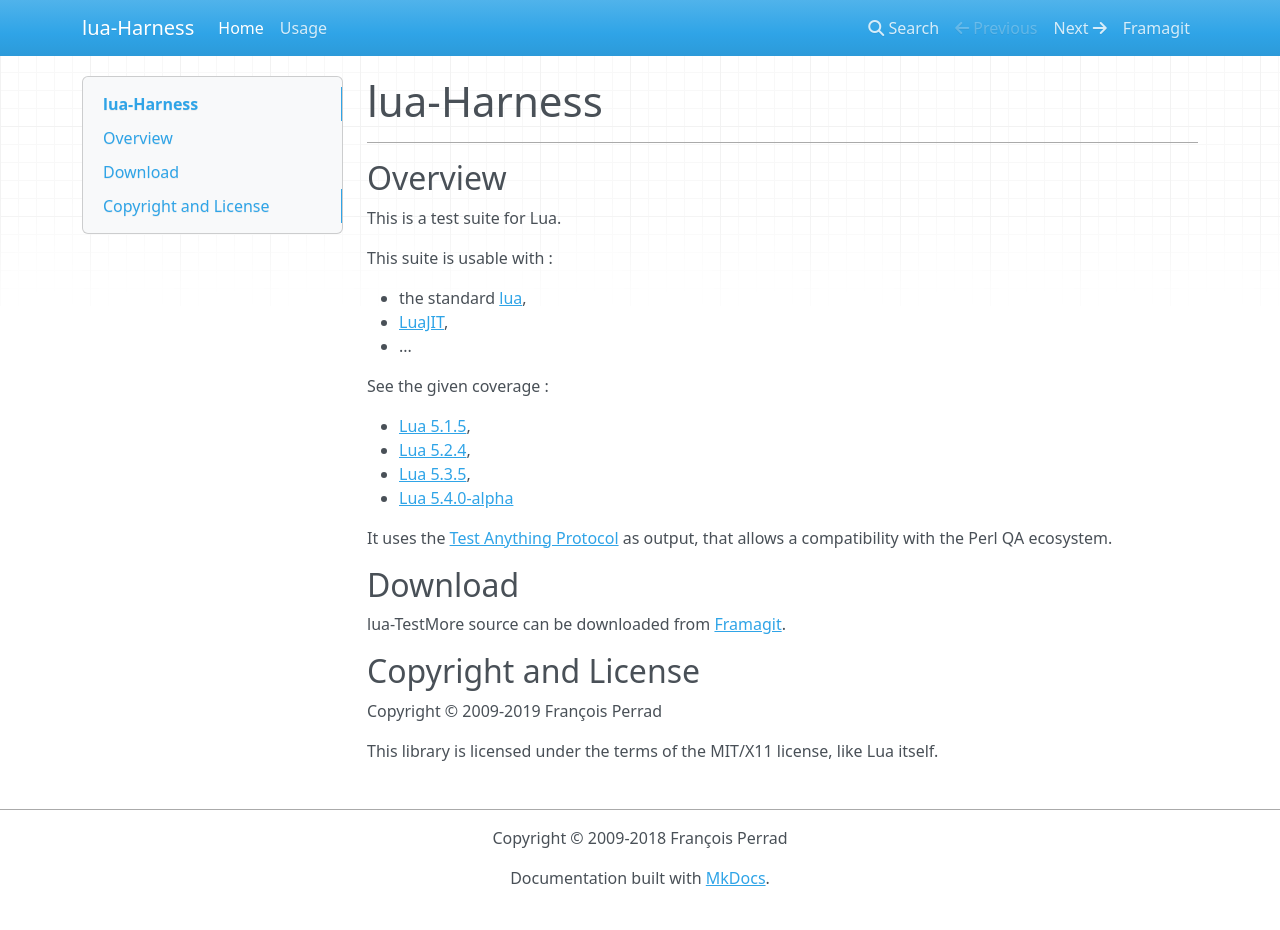
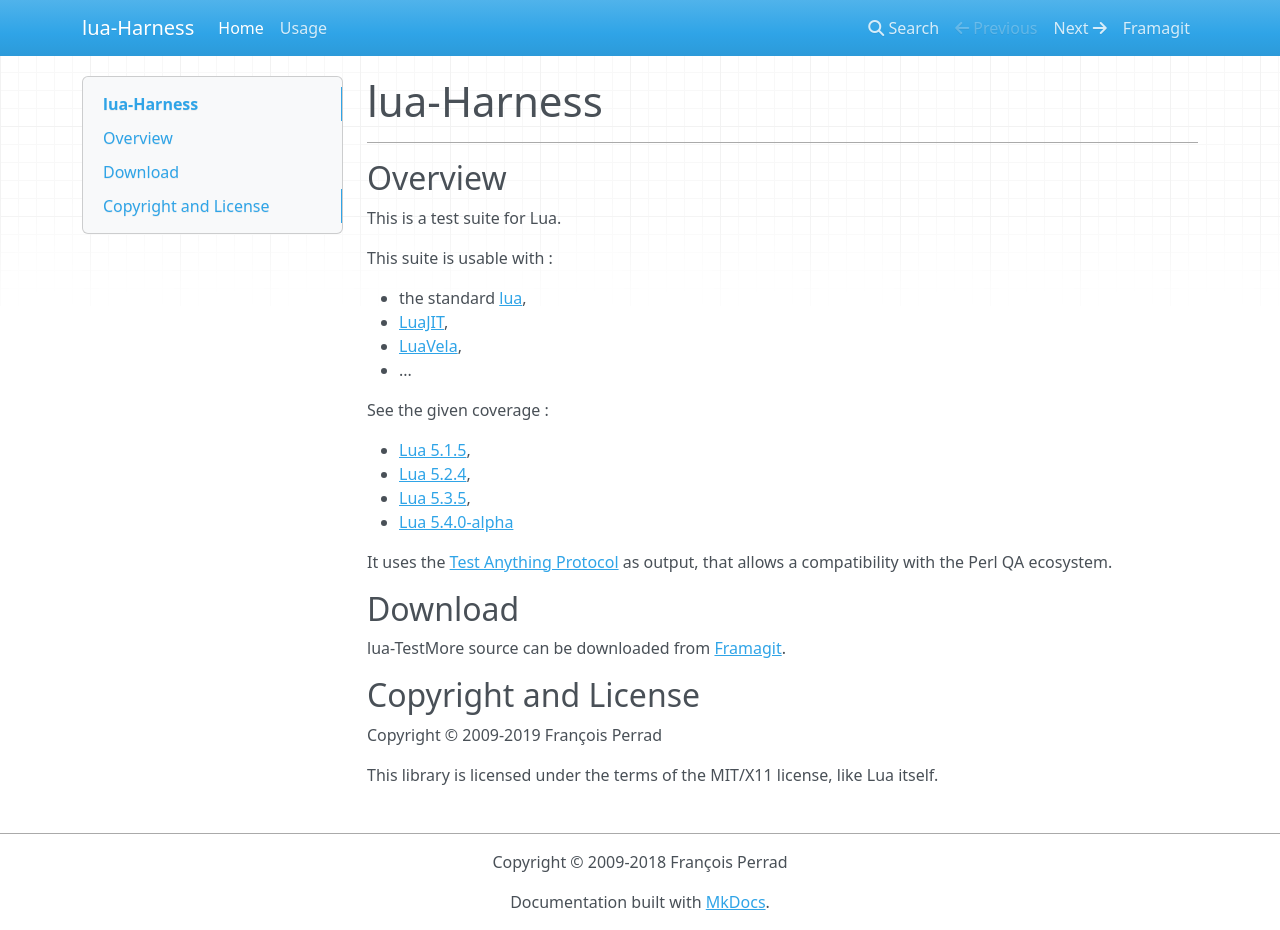
Before and after one commit to iii-i/lua-Harness, an MkDocs documentation site: the page built from docs/index.md, in a window 1280 px wide and 930 px high. Built offline with MkDocs 1.6.1, drawn with Linux system fonts in a browser that asks for light colours; nearby versions of some CDN libraries; old or Windows-style settings are respelled for this version of MkDocs.

Commit message:
support LuaVela

```diff
--- a/docs/index.md
+++ b/docs/index.md
@@ -11,6 +11,7 @@ This suite is usable with :
 
 - the standard [lua](http://www.lua.org/),
 - [LuaJIT](http://luajit.org/),
+- [LuaVela](https://github.com/iponweb/luavela),
 - ...
 
 See the given coverage :
```
Also changed, not shown: 8 other files.
